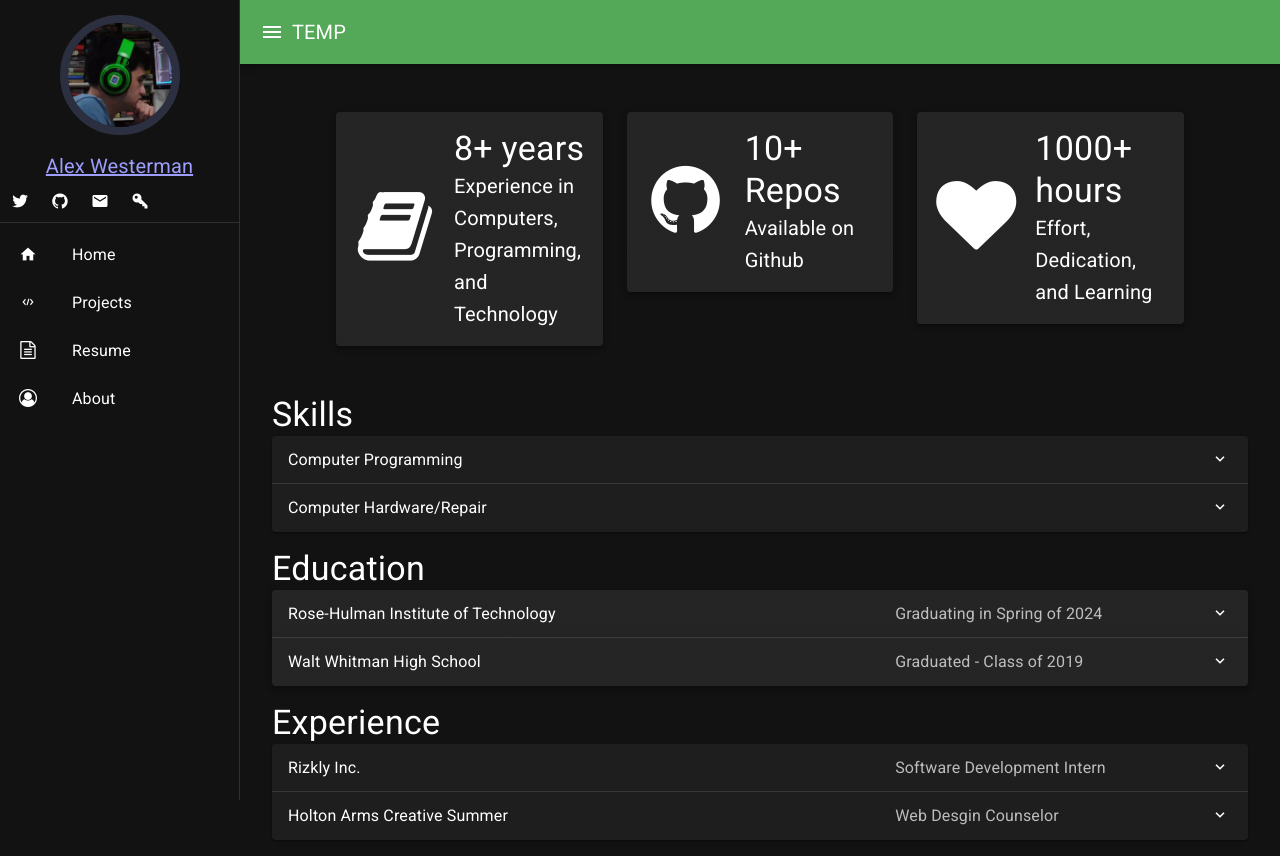
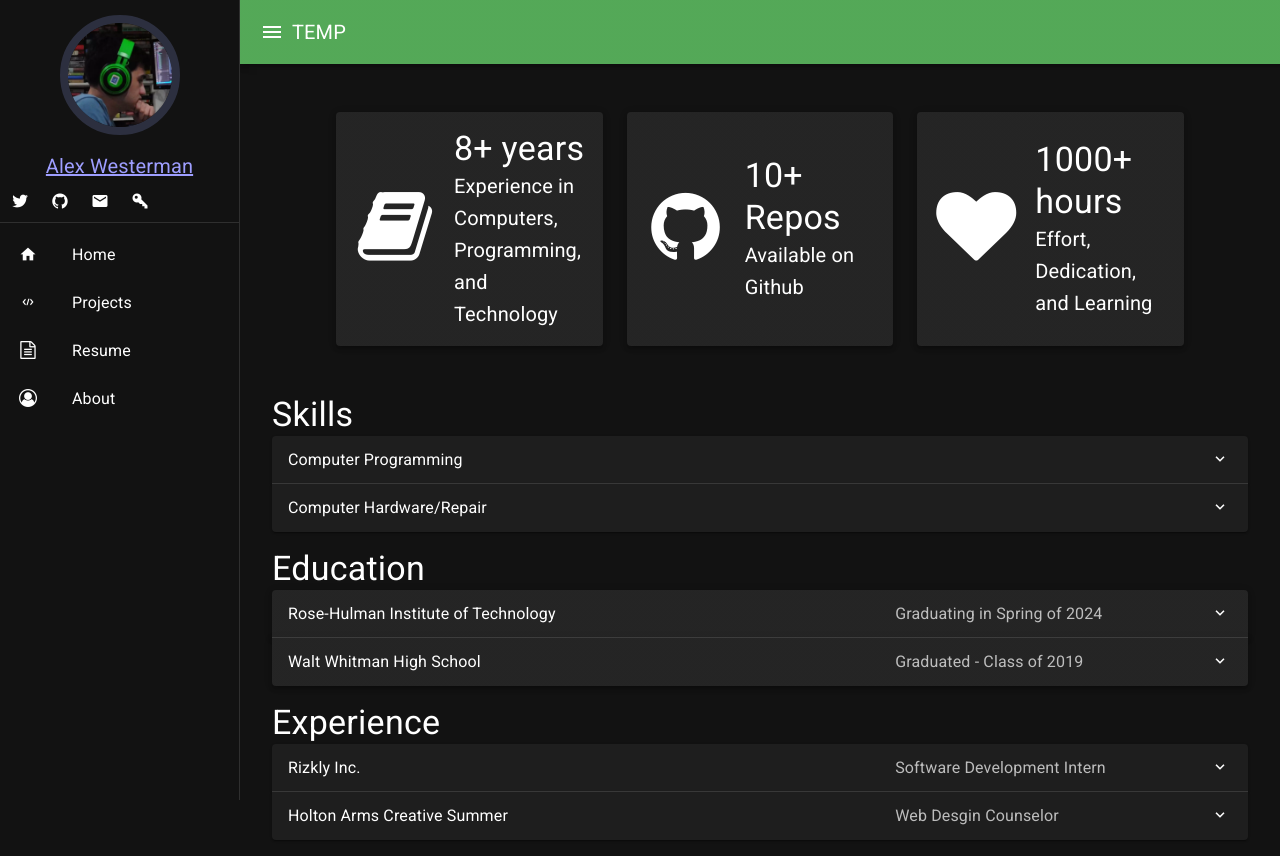
Before and after one commit to FaceFTW/faceftw.github.io, a React (Create React App) app: page /resume in a window 1280 px wide. Shown: the top 856 px of the page. Built offline with nearby package versions, Linux system fonts and the light colour scheme.

Commit message:
Project Section Grid Complete

```diff
--- a/src/components/ProjectCard.tsx
+++ b/src/components/ProjectCard.tsx
@@ -51,8 +51,8 @@ export default function ProjectCard({ project }: ProjectCardProps) {
 	const miscLink = project.projectLinks.find((link) => link.linkType === 'misc');
 
 	return (
-		<Card sx={{ maxWidth: 340 }}>
-			<CardMedia component={'img'} sx={{ maxHeight: '300px' }} image={imgAsset} />
+		<Card sx={{ maxWidth: 400 }}>
+			<CardMedia component={'img'} sx={{ height: '250px', width: '400px', objectFit:'contain' }} image={imgAsset} />
 			<CardContent>
 				<Typography variant="h4">{project.projectName}</Typography>
 				<Typography variant="subtitle2">{project.projectDescription}</Typography>
--- a/src/panels/Projects.tsx
+++ b/src/panels/Projects.tsx
@@ -1,3 +1,4 @@
+import { Box, Grid } from '@mui/material';
 import React from 'react';
 import projectData from '../assets/json/projects.json';
 import ProjectCard from '../components/ProjectCard';
@@ -7,7 +8,15 @@ export default function ProjectsPanel() {
 
 	return (
 		<div>
-			<ProjectCard project={projects[1]} />
+			<Box sx={{ display: 'flex', justifyContent: 'center', margin: '2rem' }}>
+				<Grid container spacing={3} alignItems="stretch">
+					{projects.map((project, index) => (
+						<Grid item xs={12} sm={4} key={index} sx={{ display: 'flex', justifyContent: 'center' }}>
+							<ProjectCard project={project} />
+						</Grid>
+					))}
+				</Grid>
+			</Box>
 		</div>
 	);
 }
--- a/src/panels/Resume.tsx
+++ b/src/panels/Resume.tsx
@@ -20,9 +20,9 @@ interface ExperienceSectionProps {
 
 function Highlights(props: HighlightsProps) {
 	return (
-		<Grid container spacing={3} sx={{ padding: { sm: '2rem 5rem' } }}>
+		<Grid container spacing={3} sx={{ padding: { sm: '2rem 5rem' } }} alignItems="stretch">
 			{props.highlights.map((highlight, index) => (
-				<Grid item xs={12} sm={4} key={index}>
+				<Grid item xs={12} sm={4} key={index} sx={{ display: 'flex' }}>
 					<Paper
 						elevation={3}
 						sx={{
```
